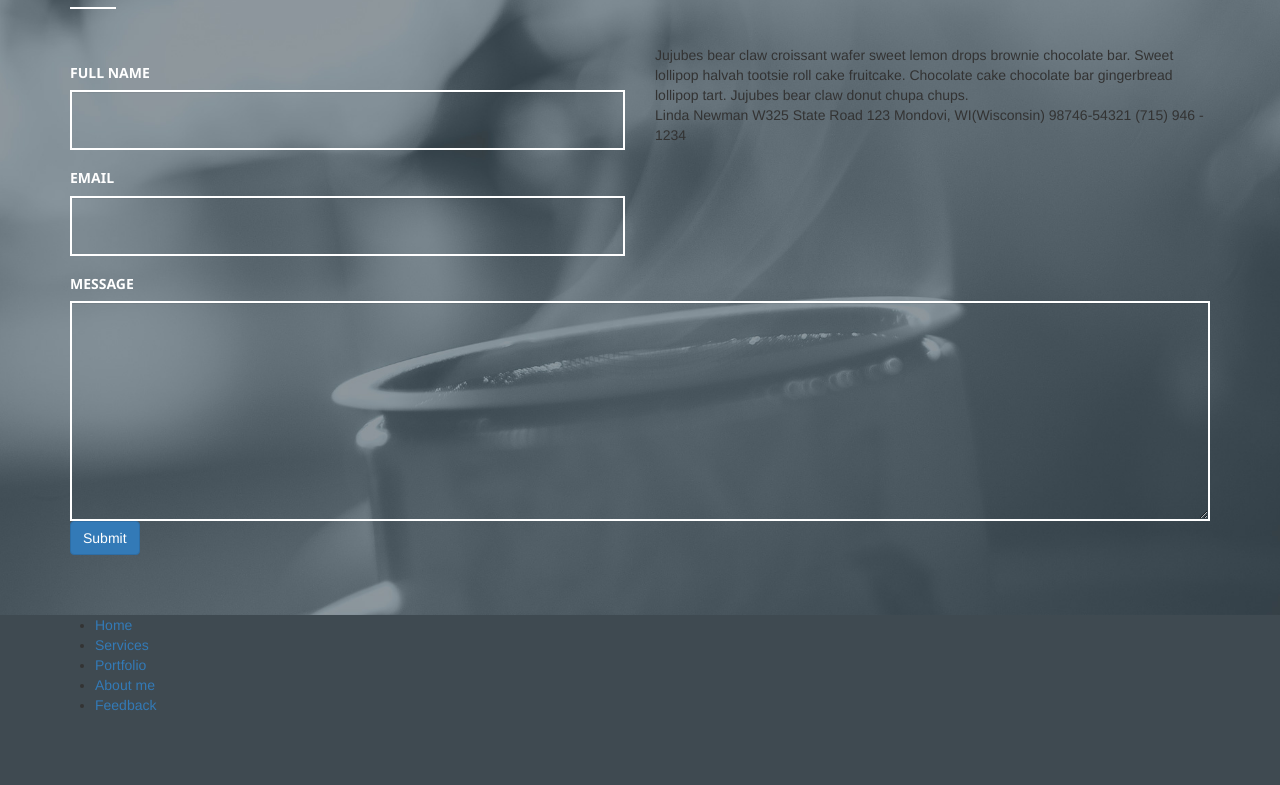
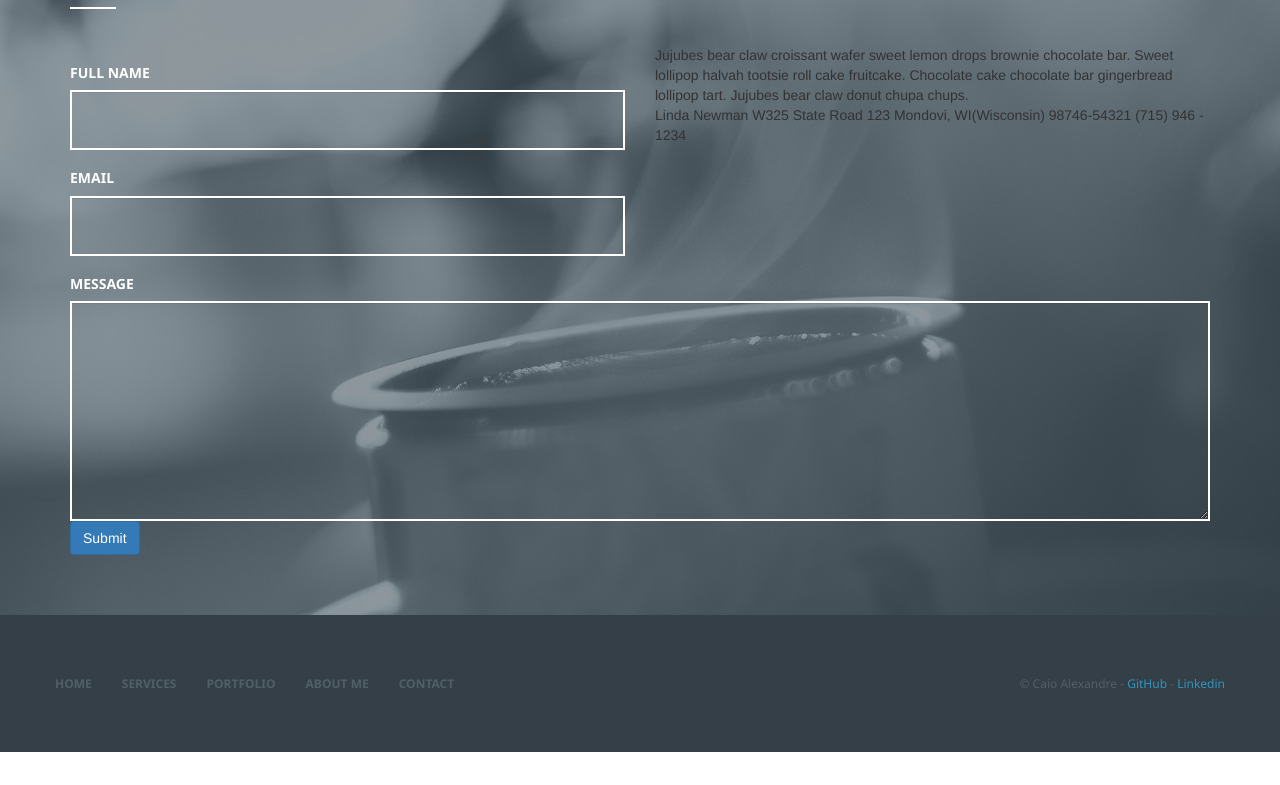
Before and after one commit to caioalexandrebr/blueasy, a plain HTML site: page index.html in a window 1280 px wide. Shown: the part 3847-4632 px from the top of the page. After the commit the page ends 4599 px from the top, so only its background shows below. Drawn offline with nearby package versions, Linux system fonts and the light colour scheme.

Commit message:
Finishing footer

```diff
--- a/index.html
+++ b/index.html
@@ -184,14 +184,15 @@
 
     <footer>
         <div class="container">
-            <div class="row">
+            <div class="footer-center">
                 <ul>
-                    <li><a href="#home" class="active">Home</li></a>
-                    <li><a href="#services">Services</li></a>
-                    <li><a href="#portfolio">Portfolio</li></a>
-                    <li><a href="#whois">About me</li></a>
-                    <li><a href="#feedback">Feedback</li></a>
+                    <li><a href="#">Home</a></li>
+                    <li><a href="#">Services</a></li>
+                    <li><a href="#">Portfolio</a></li>
+                    <li><a href="#">About me</a></li>
+                    <li><a href="#">Contact</a></li>
                 </ul>
+                <div class="footer_autor">© Caio Alexandre - <a href="https://github.com/caioalexandrebr/brandly" alt="GitHub">GitHub</a> - <a href="https://www.linkedin.comin/caioalexandrebr/" alt="Linkedin">Linkedin</a></div>
             </div>
         </div>
     </footer>
--- a/src/css/main.less
+++ b/src/css/main.less
@@ -5,7 +5,9 @@
 @colorprimary: #4bcaff;
 @colorsecondary: #3f4a51;
 @movie: #515f67;
+@footer: #353f47;
 @color1: #353f46;
+@color2: #515f67;
 
 @bold: 700;
 @light: 300;
@@ -80,6 +82,7 @@ header {
                     a {
                         padding: 6px 14px;
                         color: @white;
+                        font-size: 14px;
                         font-weight: 700;
                         font-family: @family;
                         text-decoration: none;
@@ -94,7 +97,6 @@ header {
             }
         }
     }
-
     .header-footer {
         display: -moz-box;
         display: -webkit-box;
@@ -389,7 +391,6 @@ section#feedback {
     }
 }
 
-
 section#contact {
     width: 100%;
     padding: 60px 0 60px 0;
@@ -428,9 +429,49 @@ section#contact {
     }
 }
 
-
 footer {
     width: 100%;
-    height: 170px;
-    background-color: @colorsecondary;
+    background-color: @footer;
+    .container {
+        padding: 60px 0 60px 0;
+        .footer-center {
+            width: 100%;
+            display: flex;
+            flex-direction: row;
+            justify-content: space-between;
+
+            color: @color2;
+            font-size: 12px;
+            font-family: @family;
+            .footer_autor {
+                a {
+                    color: #2f95c0;
+                    text-decoration: none;
+                    &:hover {
+                        color: @colorprimary;
+                    }
+                }
+            }
+            ul {
+                display: flex;
+                flex-direction: row;
+                margin: 0;
+                padding: 0;
+                li {
+                    list-style: none;
+                    margin-right: 30px;
+                    a {
+                        color: @color2;
+                        font-weight: bold;
+                        text-decoration: none;
+                        text-transform: uppercase;
+                        &:hover {
+                            color: @colorprimary;
+                            text-decoration: underline;
+                        }
+                    }
+                }
+            }
+        }
+    }
 }
```
Also changed, not shown: src/css/main.css.
